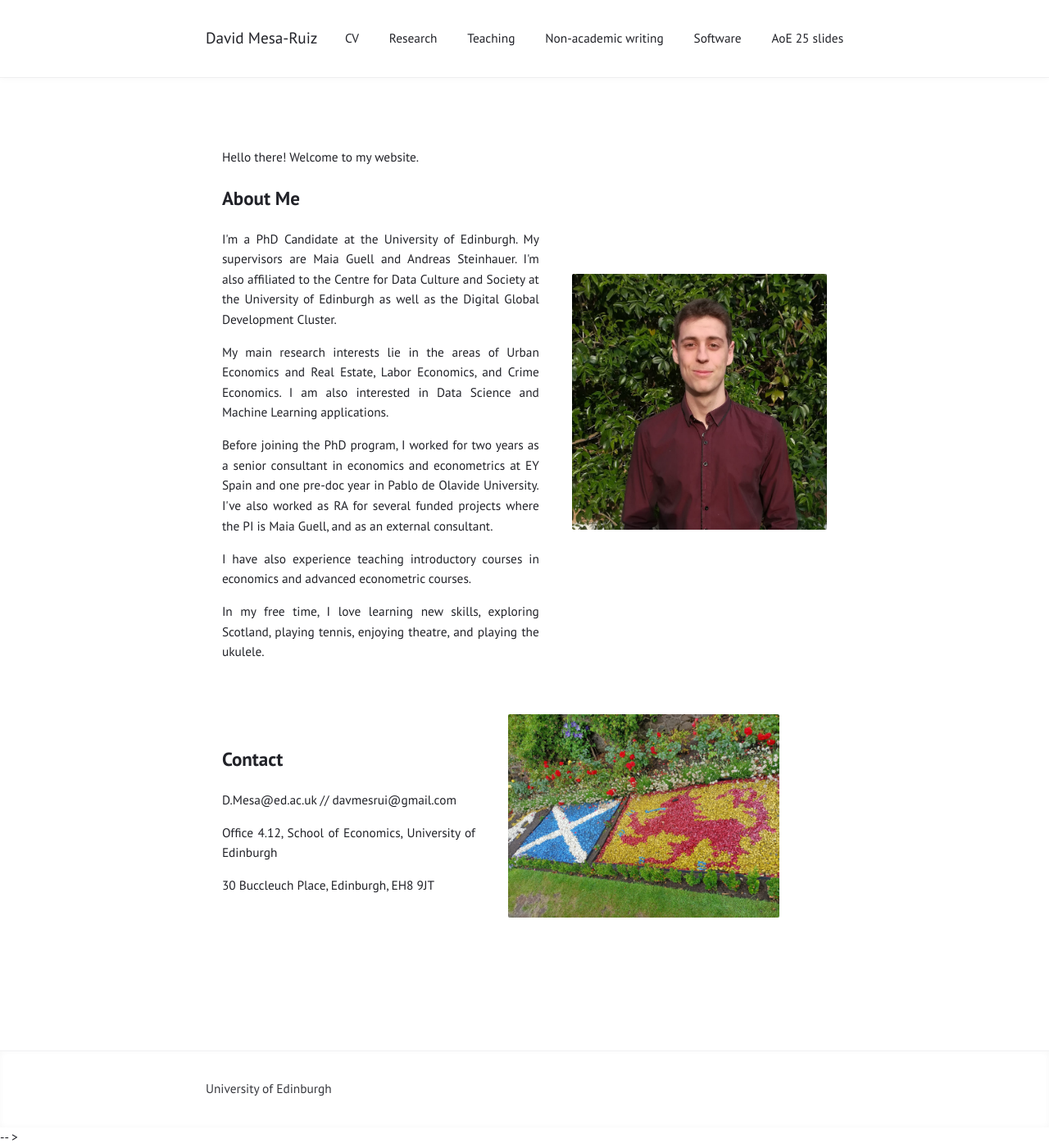
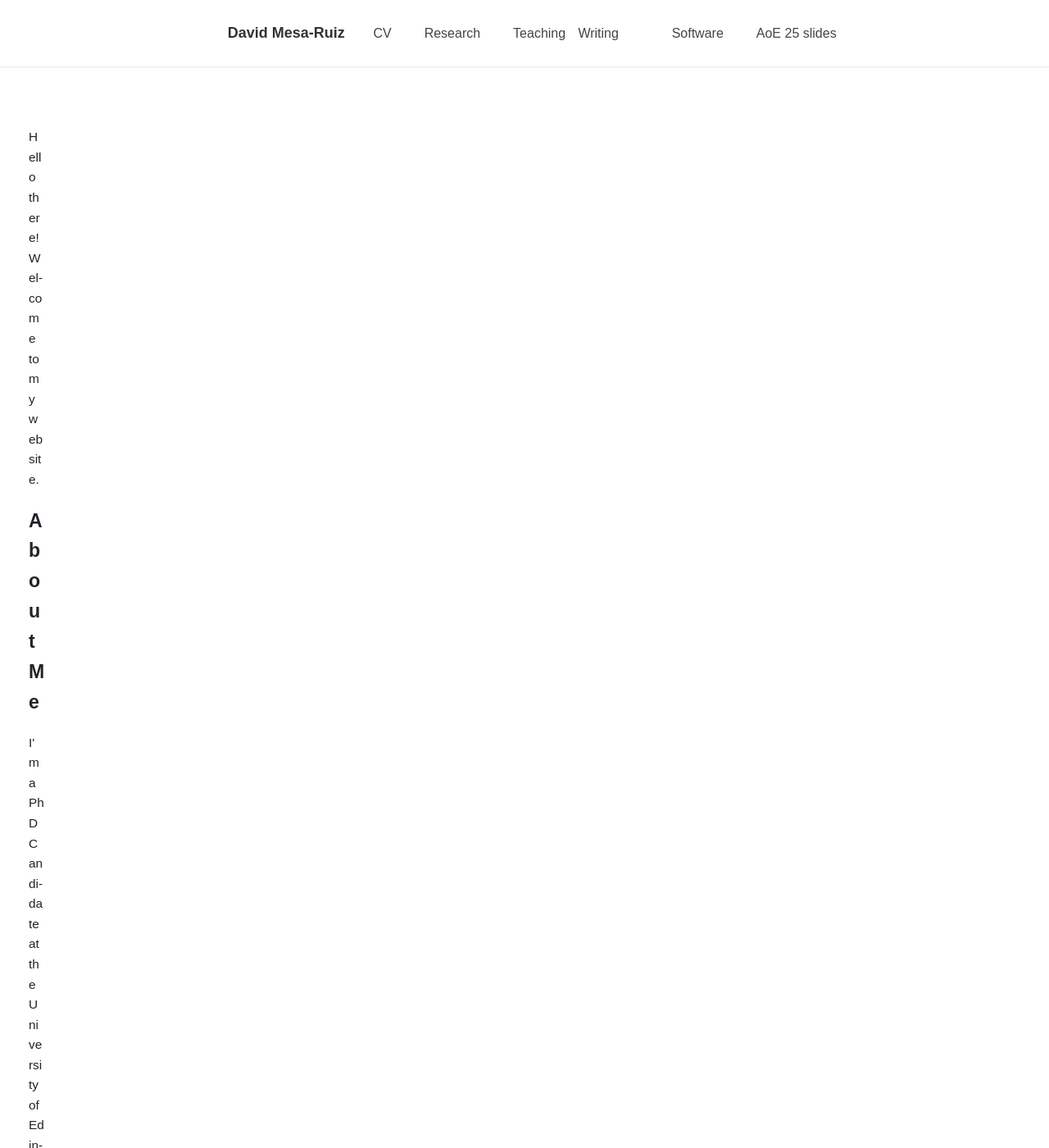
Before and after one commit to davidmesaruiz/davidmesaruiz.github.io, a Jekyll site: the page built from index.md, in a window 1280 px wide and 1400 px high. Shown: the whole window at 82% size. Built offline with Jekyll 4.4.1, drawn with Linux system fonts in a browser that asks for light colours.

Commit message:
Update default.html

```diff
--- a/_layouts/default.html
+++ b/_layouts/default.html
@@ -41,6 +41,6 @@
 </footer>
 {% endif %}
 
-<! -- <link rel="stylesheet" href="{{ '/assets/css/mobile-only.css' | relative_url }}"> -- >
+<link rel="stylesheet" href="{{ '/assets/css/mobile-only.css' | relative_url }}">
 
 </html>
```
